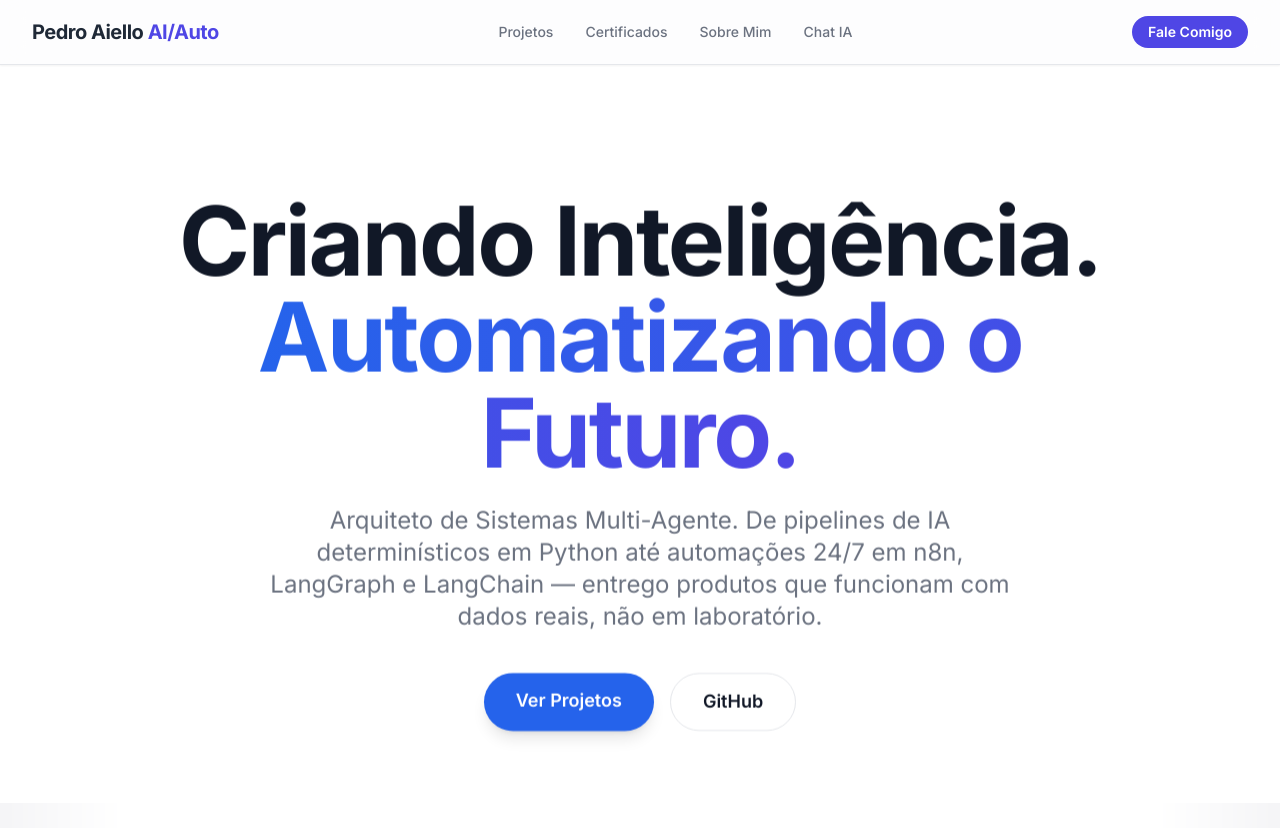
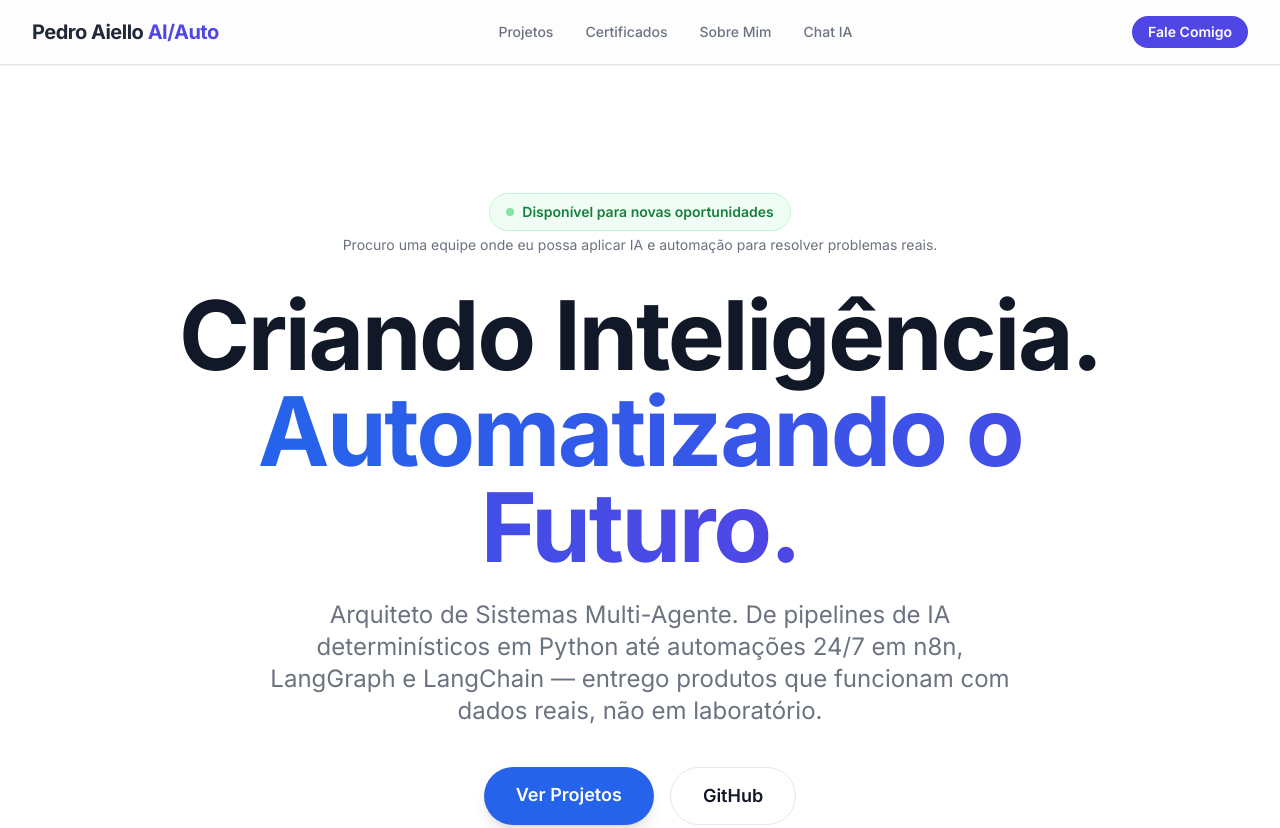
Before and after one commit to PedroAiello/pedro-portfolio, a plain HTML site: page index.html in a window 1280 px wide. Shown: the top 828 px of the page. Drawn offline with nearby package versions, Linux system fonts and the light colour scheme.

Commit message:
feat: add open to work badge in hero section

```diff
--- a/index.html
+++ b/index.html
@@ -436,6 +436,13 @@
         <!-- 2. Seção Hero -->
         <section id="hero" class="pt-32 pb-10 flex items-center justify-center bg-white reveal-on-scroll">
             <div class="max-w-5xl mx-auto text-center px-4 sm:px-6 lg:px-8">
+                <div class="inline-flex flex-col items-center gap-1 mb-8">
+                    <span class="inline-flex items-center gap-2 px-4 py-2 rounded-full bg-green-50 border border-green-200 text-green-700 font-semibold text-sm">
+                        <span class="w-2 h-2 rounded-full bg-green-500 animate-pulse"></span>
+                        Disponível para novas oportunidades
+                    </span>
+                    <p class="text-sm text-gray-500">Procuro uma equipe onde eu possa aplicar IA e automação para resolver problemas reais.</p>
+                </div>
                 <h1 class="text-6xl sm:text-7xl lg:text-8xl font-bold tracking-tight mb-6 leading-[1.1] text-gray-900">
                     Criando Inteligência.<br>
                     <span class="text-transparent bg-clip-text bg-gradient-to-r from-blue-600 to-indigo-600">Automatizando o Futuro.</span>
```
